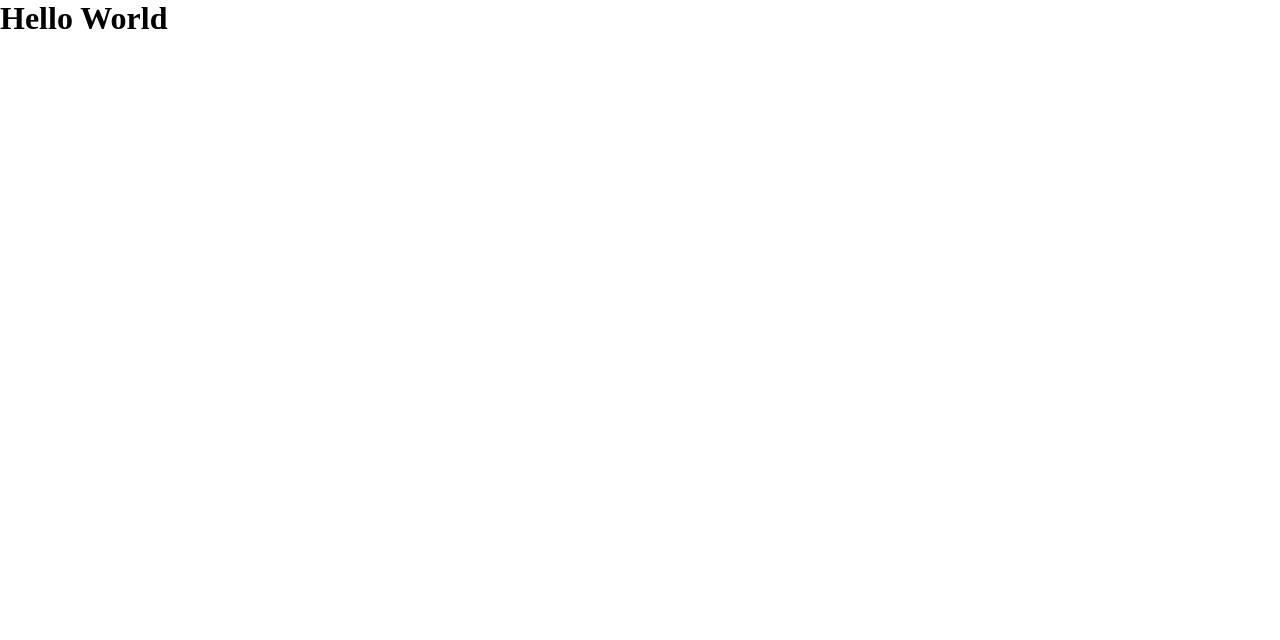
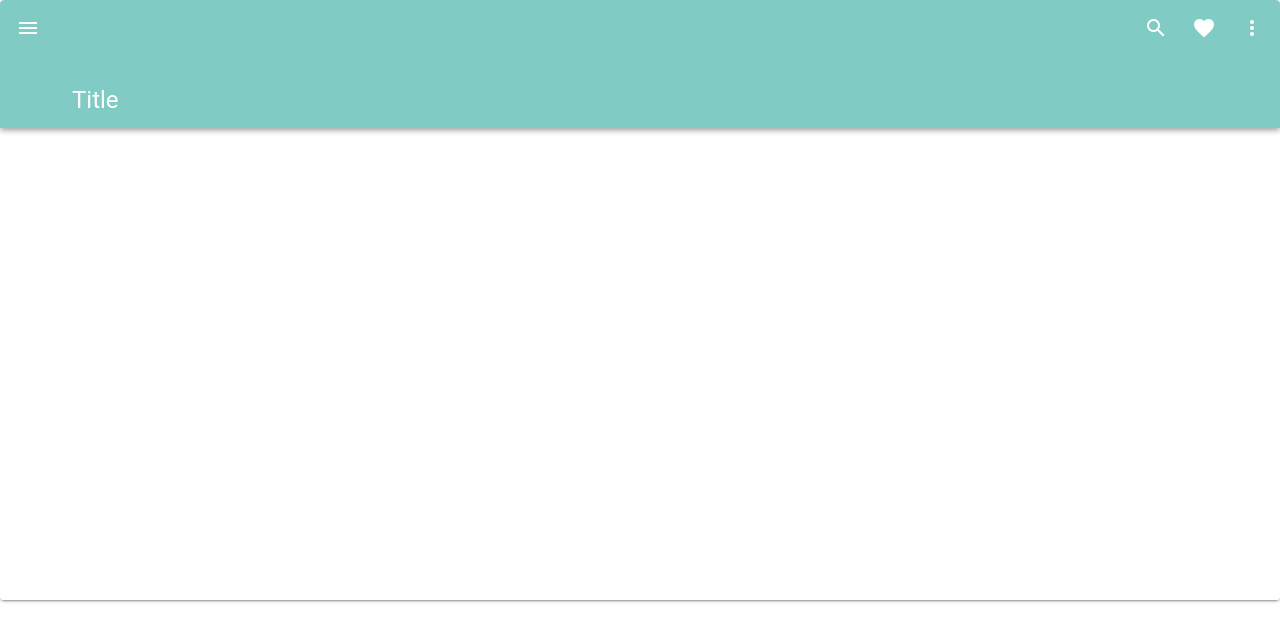
Before and after one commit to RossCr0ss/ad-project, a Vue app: page / in a window 1280 px wide. Shown: the top 640 px of the page. Built offline with nearby package versions, Linux system fonts and the light colour scheme; the HTML template or start-up script is replaced by a standard one.

Commit message:
add Appbar

```diff
--- a/package.json
+++ b/package.json
@@ -17,6 +17,8 @@
     "vuetify": "^2.2.30"
   },
   "devDependencies": {
+    "@fortawesome/fontawesome-free": "^5.13.0",
+    "@mdi/font": "^5.3.45",
     "autoprefixer": "^7.1.2",
     "babel-core": "^6.22.1",
     "babel-eslint": "^8.2.1",
--- a/src/App.vue
+++ b/src/App.vue
@@ -1,8 +1,40 @@
 <template>
-  <h1>Hello World</h1>
+    <v-app>
+        <v-navigation-drawer app temporary>
+            <!-- -->
+        </v-navigation-drawer>
+
+        <v-app-bar app>
+            <!-- -->
+        </v-app-bar>
+
+        <!-- Sizes your content based upon application components -->
+        <v-content>
+
+            <!-- Provides the application the proper gutter -->
+            <v-container fluid>
+
+            <!-- If using vue-router -->
+            <router-view></router-view>
+            </v-container>
+        </v-content>
+
+        <v-footer app>
+            <!-- -->
+        </v-footer>
+    </v-app>
 </template>
 
 <script>
+import AppBar from './components/AppBar.vue'
+export default {
+    data() {
+        return {
 
-export default {}
+        }
+    },
+    components: {
+        'v-app-bar': AppBar
+    }
+}
 </script>
--- /dev/null
+++ b/src/components/AppBar.vue
@@ -0,0 +1,45 @@
+<template>
+    <v-card class="overflow-hidden">
+        <v-app-bar
+            absolute
+            color="teal lighten-3"
+            dark
+            hide-on-scroll
+            prominent
+            scroll-target="#scrolling-techniques-4"
+        >
+            <v-app-bar-nav-icon></v-app-bar-nav-icon>
+
+            <v-toolbar-title>Title</v-toolbar-title>
+
+            <v-spacer></v-spacer>
+
+            <v-btn icon>
+                <v-icon>mdi-magnify</v-icon>
+            </v-btn>
+
+            <v-btn icon>
+                <v-icon>mdi-heart</v-icon>
+            </v-btn>
+
+            <v-btn icon>
+                <v-icon>mdi-dots-vertical</v-icon>
+            </v-btn>
+        </v-app-bar>
+        <v-sheet
+            id="scrolling-techniques-4"
+            class="overflow-y-auto"
+            max-height="600"
+        >
+            <v-container style="height: 1000px;"></v-container>
+        </v-sheet>
+    </v-card>
+</template>
+
+<script>
+export default {
+    data() {
+        return {}
+    }
+}
+</script>
--- a/src/plugins/vuetify.js
+++ b/src/plugins/vuetify.js
@@ -1,8 +1,13 @@
 import Vue from 'vue'
 import Vuetify from 'vuetify'
 import 'vuetify/dist/vuetify.min.css'
+import '@fortawesome/fontawesome-free/css/all.css'
+import '@mdi/font/css/materialdesignicons.css'
 
 Vue.use(Vuetify)
 
 export default new Vuetify({
+    icons: {
+        iconfont: 'mdi'
+    },
 })
```
Also changed, not shown: .eslintrc.js, 2 other files (tests, documents, lock files or other folders).
